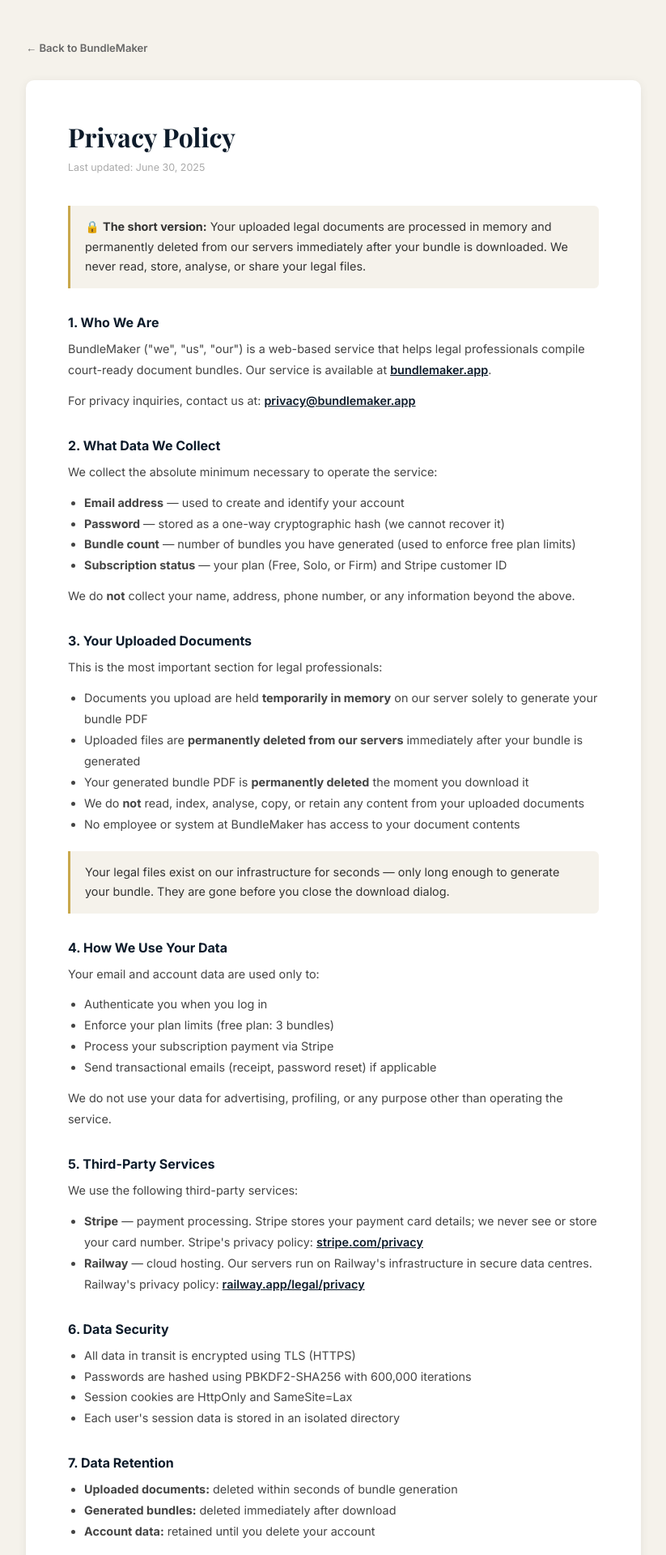
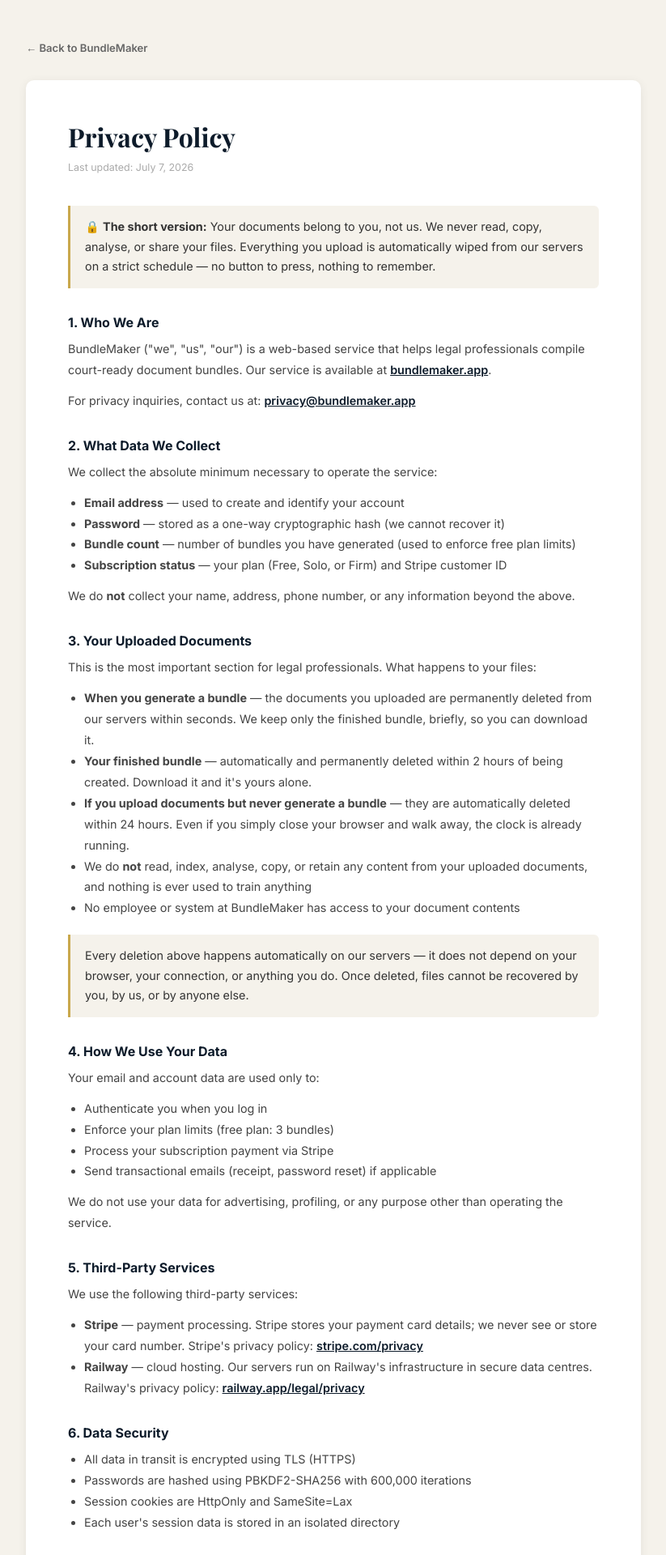
Before and after one commit to AmieOnda2013/bundlemaker, a Flask app: page /privacy in a window 1280 px wide. Shown: the top 1920 px of the page at 81% size, without its empty margins (228-1051 px from the left). Run offline with Flask 3, Linux system fonts and the light colour scheme; data that the repository does not hold is empty.

Commit message:
Deliver the privacy guarantee: 24h abandoned-upload sweep, session cleared after generate
- _purge_old_outputs now also deletes uploads older than 24h; runs
  opportunistically on every upload, generate, and download
- After a bundle is built the document list is cleared from the session
  (path resolved in request context — background thread computed the
  wrong path via current_user), fixing the empty-second-bundle trap
- Download modal notes documents were deleted; frontend clears its list
- Privacy page and landing page wording updated to match actual
  behaviour: deleted on generate / 2h bundles / 24h abandoned uploads

Verified: session cleared after generate, second generate cleanly
blocked, 25h-old planted upload swept, full upload/generate/download
suite passing.

Co-Authored-By: Claude Fable 5 <noreply@anthropic.com>

```diff
--- a/app.py
+++ b/app.py
@@ -2305,6 +2305,7 @@ _session_write_lock = threading.Lock()
 @app.route("/api/entries/upload", methods=["POST"])
 @login_required
 def upload_entries():
+    _purge_old_outputs()  # privacy sweep: abandoned uploads (24h), old bundles (2h)
     sid = _get_sid()
     added, rejected = [], []
     # Save files to disk first (slow part, safe to run concurrently)
@@ -2444,6 +2445,8 @@ def generate():
             "missing_files": missing,
         }), 409
 
+    _purge_old_outputs()  # privacy sweep: abandoned uploads (24h), old bundles (2h)
+
     out_name = f"bundle_{uuid.uuid4().hex[:8]}.pdf"
     out_path = os.path.join(OUTPUT_FOLDER, out_name)
     job_id   = uuid.uuid4().hex
@@ -2452,7 +2455,11 @@ def generate():
 
     _job_set(job_id, status="pending", filename=None, error=None)
 
-    def _run(app_, sess_, out_path_, out_name_, job_id_, user_id_, owner_):
+    # Resolve while the request context (current_user) still exists — the
+    # background thread is unauthenticated and would compute the wrong path.
+    sess_file = session_path(sid)
+
+    def _run(app_, sess_, sess_file_, out_path_, out_name_, job_id_, user_id_, owner_):
         with app_.app_context():
             try:
                 merge_pdfs(sess_, out_path_)
@@ -2462,7 +2469,8 @@ def generate():
                     if user:
                         user.bundles_used += 1
                         db.session.commit()
-                # Clean up source files
+                # Privacy guarantee: delete source files seconds after the
+                # bundle is built
                 all_items = list(sess_.get("items", []))
                 for t in sess_.get("tabs", []):
                     all_items.extend(t.get("items", []))
@@ -2472,6 +2480,24 @@ def generate():
                     if fp and os.path.exists(fp):
                         try: os.remove(fp)
                         except OSError: pass
+                # Clear the document list from the session — the files are
+                # gone, so regenerating from stale entries would produce an
+                # empty bundle
+                try:
+                    with _session_write_lock:
+                        cur = {}
+                        if os.path.exists(sess_file_):
+                            with open(sess_file_) as fh:
+                                cur = json.load(fh)
+                        cur["entries"] = []
+                        cur["items"]   = []
+                        cur["tabs"]    = []
+                        tmp = f"{sess_file_}.{uuid.uuid4().hex}.tmp"
+                        with open(tmp, "w") as fh:
+                            json.dump(cur, fh)
+                        os.replace(tmp, sess_file_)
+                except Exception:
+                    app_.logger.warning(f"Could not clear session file {sess_file_} after generate")
                 _job_set(job_id_, status="done", filename=out_name_)
             except Exception as e:
                 import traceback as _tb
@@ -2481,7 +2507,7 @@ def generate():
     import threading
     threading.Thread(
         target=_run,
-        args=(app, sess, out_path, out_name, job_id, user_id, owner),
+        args=(app, sess, sess_file, out_path, out_name, job_id, user_id, owner),
         daemon=True,
     ).start()
 
@@ -2497,9 +2523,12 @@ def job_status(job_id):
     return jsonify(info)
 
 
-def _purge_old_outputs(max_age_seconds=7200):
-    """Delete bundles and job records older than 2 hours. Called lazily so
-    downloads stay repeatable (Safari requests downloads twice)."""
+def _purge_old_outputs(max_age_seconds=7200, upload_max_age_seconds=86400):
+    """Privacy guarantee sweep, run opportunistically on upload/generate/download:
+    - bundles and job records deleted after 2 hours (kept briefly so downloads
+      stay repeatable — Safari requests downloads twice)
+    - abandoned uploads (uploaded but never generated) deleted after 24 hours,
+      server-side, regardless of how the user's browser closed"""
     import time
     now = time.time()
     try:
@@ -2509,6 +2538,16 @@ def _purge_old_outputs(max_age_seconds=7200):
             path = os.path.join(OUTPUT_FOLDER, name)
             try:
                 if now - os.path.getmtime(path) > max_age_seconds:
+                    os.remove(path)
+            except OSError:
+                pass
+    except OSError:
+        pass
+    try:
+        for name in os.listdir(UPLOAD_FOLDER):
+            path = os.path.join(UPLOAD_FOLDER, name)
+            try:
+                if os.path.isfile(path) and now - os.path.getmtime(path) > upload_max_age_seconds:
                     os.remove(path)
             except OSError:
                 pass
--- a/templates/privacy.html
+++ b/templates/privacy.html
@@ -29,10 +29,10 @@
   <a href="/" class="back">← Back to BundleMaker</a>
   <div class="card">
     <h1>Privacy Policy</h1>
-    <p class="updated">Last updated: June 30, 2025</p>
+    <p class="updated">Last updated: July 7, 2026</p>
 
     <div class="highlight">
-      🔒 <strong>The short version:</strong> Your uploaded legal documents are processed in memory and permanently deleted from our servers immediately after your bundle is downloaded. We never read, store, analyse, or share your legal files.
+      🔒 <strong>The short version:</strong> Your documents belong to you, not us. We never read, copy, analyse, or share your files. Everything you upload is automatically wiped from our servers on a strict schedule — no button to press, nothing to remember.
     </div>
 
     <h2>1. Who We Are</h2>
@@ -50,15 +50,15 @@
     <p>We do <strong>not</strong> collect your name, address, phone number, or any information beyond the above.</p>
 
     <h2>3. Your Uploaded Documents</h2>
-    <p>This is the most important section for legal professionals:</p>
+    <p>This is the most important section for legal professionals. What happens to your files:</p>
     <ul>
-      <li>Documents you upload are held <strong>temporarily in memory</strong> on our server solely to generate your bundle PDF</li>
-      <li>Uploaded files are <strong>permanently deleted from our servers</strong> immediately after your bundle is generated</li>
-      <li>Your generated bundle PDF is <strong>permanently deleted</strong> the moment you download it</li>
-      <li>We do <strong>not</strong> read, index, analyse, copy, or retain any content from your uploaded documents</li>
+      <li><strong>When you generate a bundle</strong> — the documents you uploaded are permanently deleted from our servers within seconds. We keep only the finished bundle, briefly, so you can download it.</li>
+      <li><strong>Your finished bundle</strong> — automatically and permanently deleted within 2 hours of being created. Download it and it's yours alone.</li>
+      <li><strong>If you upload documents but never generate a bundle</strong> — they are automatically deleted within 24 hours. Even if you simply close your browser and walk away, the clock is already running.</li>
+      <li>We do <strong>not</strong> read, index, analyse, copy, or retain any content from your uploaded documents, and nothing is ever used to train anything</li>
       <li>No employee or system at BundleMaker has access to your document contents</li>
     </ul>
-    <div class="highlight">Your legal files exist on our infrastructure for seconds — only long enough to generate your bundle. They are gone before you close the download dialog.</div>
+    <div class="highlight">Every deletion above happens automatically on our servers — it does not depend on your browser, your connection, or anything you do. Once deleted, files cannot be recovered by you, by us, or by anyone else.</div>
 
     <h2>4. How We Use Your Data</h2>
     <p>Your email and account data are used only to:</p>
@@ -87,8 +87,8 @@
 
     <h2>7. Data Retention</h2>
     <ul>
-      <li><strong>Uploaded documents:</strong> deleted within seconds of bundle generation</li>
-      <li><strong>Generated bundles:</strong> deleted immediately after download</li>
+      <li><strong>Uploaded documents:</strong> deleted within seconds of bundle generation; abandoned uploads are automatically deleted within 24 hours</li>
+      <li><strong>Generated bundles:</strong> automatically and permanently deleted within 2 hours of generation</li>
       <li><strong>Account data:</strong> retained until you delete your account</li>
     </ul>
 
```
Also changed, not shown: templates/index.html (+8 -1 lines), templates/landing.html (+4 -4 lines).
